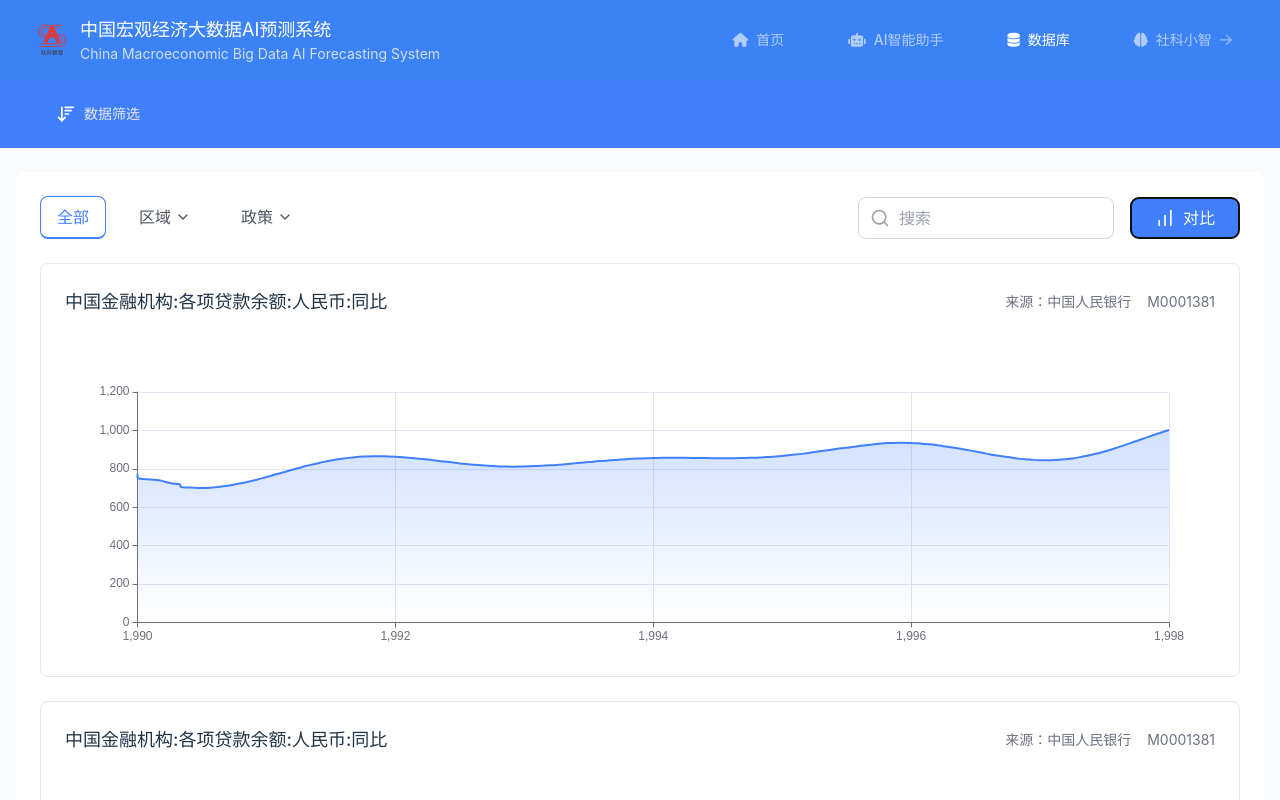
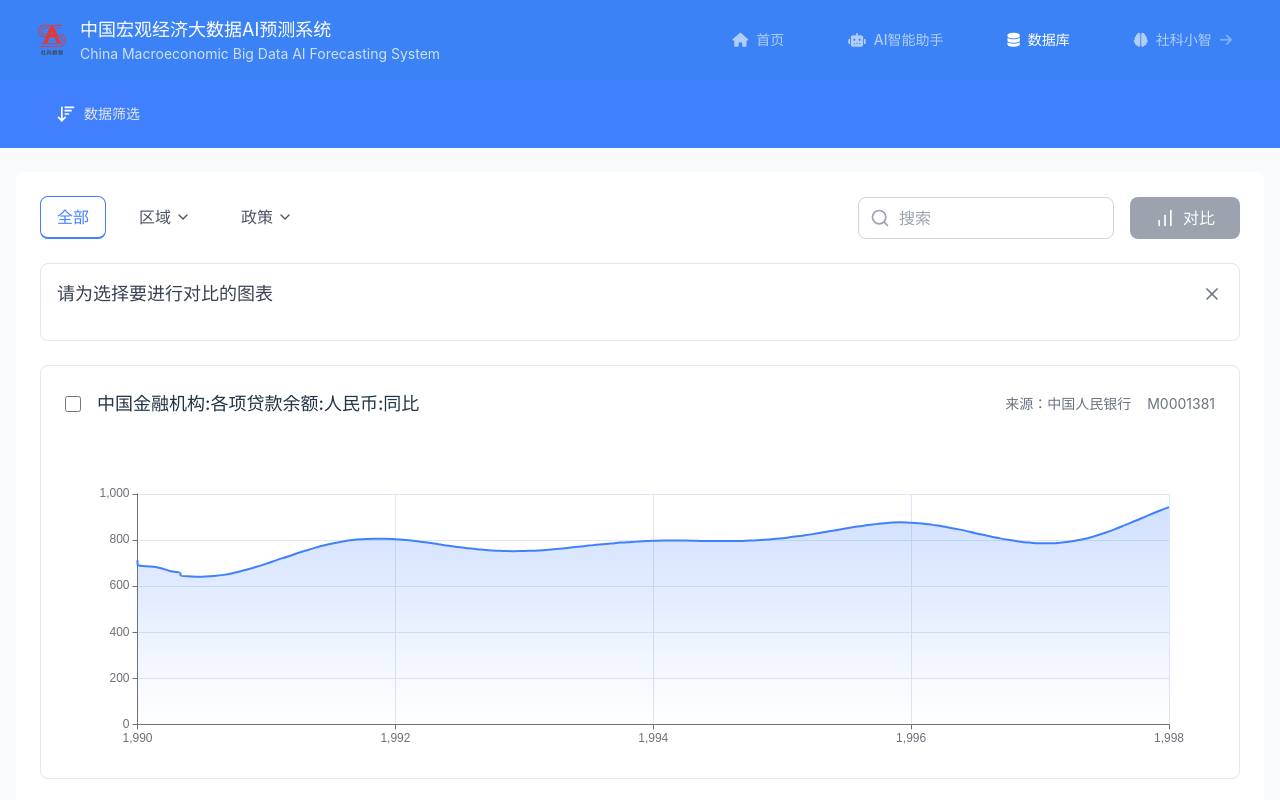
Before and after one commit to leebox20/mac-eco-web, a Vue app: page /database in a window 1280 px wide. Both pictures are taken after a click on the button "对比". Shown: the top 800 px of the page. Built offline with nearby package versions, Linux system fonts and the light colour scheme.

Commit message:
缺少loading

```diff
--- a/src/views/Database.vue
+++ b/src/views/Database.vue
@@ -1,7 +1,6 @@
 <template>
   <div class="min-h-screen bg-gray-50">
     <TheHeader />
-
 
     <!-- Subheader -->
     <div class="bg-[#4080ff] text-white py-6 px-4">
@@ -17,7 +16,9 @@
         <!-- Tabs and Search -->
         <div class="flex items-center justify-between mb-6">
           <div class="flex space-x-4">
-            <button class="text-[#4080ff] font-medium border-b-2 border-[#4080ff] px-4 py-2">全部</button>
+            <button class="text-[#4080ff] font-medium border-b-2 border-[#4080ff] px-4 py-2">
+              全部
+            </button>
             <div class="relative group">
               <button
                 class="text-gray-600 hover:text-[#4080ff] px-4 py-2 flex items-center"
@@ -64,38 +65,99 @@
               />
               <SearchIcon class="h-5 w-5 text-gray-400 absolute left-3 top-1/2 transform -translate-y-1/2" />
             </div>
-            <button class="bg-[#4080ff] text-white px-6 py-2 rounded-lg hover:bg-[#3070ff] flex items-center space-x-2">
+            <button
+              @click="toggleComparisonMode"
+              :class="[
+                'px-6 py-2 rounded-lg flex items-center space-x-2 transition-colors',
+                isComparisonMode
+                  ? 'bg-gray-400 text-white cursor-not-allowed'
+                  : 'bg-[#4080ff] text-white hover:bg-[#3070ff]',
+                selectedCharts.length >= 2 && isComparisonMode
+                  ? '!bg-[#4080ff] !cursor-pointer'
+                  : ''
+              ]"
+              :disabled="isComparisonMode && selectedCharts.length < 2"
+              @click.prevent="handleComparisonClick"
+            >
               <BarChartIcon class="h-5 w-5" />
-              <span>对比</span>
+              <span>{{ isLoading ? '对比中...' : '对比' }}</span>
             </button>
           </div>
         </div>
 
-        <!-- Chart Section -->
-        <div class="space-y-6">
-          <div v-for="i in 2" :key="i" class="border border-gray-200 rounded-lg p-6">
+        <!-- Comparison Selection Panel -->
+        <div v-if="isComparisonMode" class="mb-6 p-4 border border-gray-200 rounded-lg">
           <div class="flex items-center justify-between mb-4">
-              <h2 class="text-lg font-medium">中国金融机构:各项贷款余额:人民币:同比</h2>
-              <div class="text-gray-500 text-sm flex items-center space-x-4">
-                <span>来源：中国人民银行</span>
-                <span>M0001381</span>
+            <h3 class="text-lg font-medium text-gray-700">请为选择要进行对比的图表</h3>
+            <button
+              @click="closeComparisonMode"
+              class="text-gray-500 hover:text-gray-700"
+            >
+              <XIcon class="h-5 w-5" />
+            </button>
+          </div>
+          <div class="flex flex-wrap gap-3">
+            <div
+              v-for="item in selectedCharts"
+              :key="item.id"
+              class="flex items-center bg-gray-100 px-3 py-2 rounded-lg"
+            >
+              <span class="text-sm text-gray-700 mr-2">{{ item.title }}</span>
+              <button
+                @click="removeFromComparison(item)"
+                class="text-gray-400 hover:text-gray-600"
+              >
+                <XIcon class="h-4 w-4" />
+              </button>
             </div>
           </div>
-            <!-- ECharts Area Chart -->
+        </div>
+
+        <!-- Loading State -->
+        <div v-if="isLoading" class="fixed inset-0 bg-black bg-opacity-50 flex items-center justify-center z-50">
+          <div class="bg-white rounded-lg p-6 flex flex-col items-center">
+            <div class="animate-spin rounded-full h-12 w-12 border-b-2 border-[#4080ff] mb-4"></div>
+            <span class="text-gray-700">对比分析中...</span>
+          </div>
+        </div>
+
+        <!-- Chart Section -->
+        <div v-else class="space-y-6">
+          <div
+            v-for="(chart, i) in charts"
+            :key="i"
+            class="border border-gray-200 rounded-lg p-6"
+          >
+            <div class="flex items-center justify-between mb-4">
+              <div class="flex items-center space-x-4">
+                <input
+                  v-if="isComparisonMode"
+                  type="checkbox"
+                  :id="'chart-' + i"
+                  :checked="isChartSelected(chart)"
+                  @change="toggleChartSelection(chart)"
+                  class="w-4 h-4 text-[#4080ff] rounded border-gray-300 focus:ring-[#4080ff]"
+                />
+                <h2 class="text-lg font-medium">{{ chart.title }}</h2>
+              </div>
+              <div class="text-gray-500 text-sm flex items-center space-x-4">
+                <span>来源：{{ chart.source }}</span>
+                <span>{{ chart.code }}</span>
+              </div>
+            </div>
             <div class="h-80 w-full">
-              <v-chart class="chart" :option="chartOption" autoresize />
+              <v-chart class="chart" :option="chart.option" autoresize />
             </div>
           </div>
         </div>
       </div>
     </main>
     <TheFooter />
-
   </div>
 </template>
 
 <script setup>
-import { ref, onMounted, onUnmounted } from 'vue'
+import { ref, computed, onMounted, onUnmounted } from 'vue'
 import { use } from 'echarts/core'
 import { CanvasRenderer } from 'echarts/renderers'
 import { LineChart } from 'echarts/charts'
@@ -115,7 +177,7 @@ import {
   SearchIcon,
   ChevronDownIcon,
   BarChartIcon,
-  BrainCircuitIcon
+  XIcon
 } from 'lucide-vue-next'
 
 use([
@@ -127,22 +189,35 @@ use([
   DataZoomComponent,
 ])
 
-const generateData = () => {
-  const baseValue = Math.random() * 1000
-  const time = []
-  const value = []
-  for (let i = 0; i < 100; i++) {
-    const date = new Date(1990, 0, 1)
-    date.setDate(date.getDate() + i * 30)
-    time.push(date.getFullYear() + (date.getMonth() / 12))
-    value.push(Math.round((Math.sin(i / 5) * (i / 5 - 10) + i / 6) * 10 + baseValue))
+// State
+const isComparisonMode = ref(false)
+const selectedCharts = ref([])
+const isLoading = ref(false)
+const activeDropdown = ref(null)
+const regions = ref(['北京', '上海', '四川', '云南', '湖北', '贵州'])
+
+// Sample charts data
+const charts = ref([
+  {
+    id: 1,
+    title: '中国金融机构:各项贷款余额:人民币:同比',
+    source: '中国人民银行',
+    code: 'M0001381',
+    option: generateChartOption()
+  },
+  {
+    id: 2,
+    title: '中国:金融机构:外汇贷款余额:同比',
+    source: '中国人民银行',
+    code: 'M0001382',
+    option: generateChartOption()
   }
-  return { time, value }
-}
+])
 
+// Methods
+function generateChartOption() {
   const { time, value } = generateData()
-
-const chartOption = ref({
+  return {
     tooltip: {
       trigger: 'axis',
       formatter: function (params) {
@@ -207,10 +282,73 @@ const chartOption = ref({
         end: 100
       }
     ]
-})
+  }
+}
 
-const activeDropdown = ref(null)
-const regions = ref(['北京', '上海', '四川', '云南', '湖北', '贵州'])
+function generateData() {
+  const baseValue = Math.random() * 1000
+  const time = []
+  const value = []
+  for (let i = 0; i < 100; i++) {
+    const date = new Date(1990, 0, 1)
+    date.setDate(date.getDate() + i * 30)
+    time.push(date.getFullYear() + (date.getMonth() / 12))
+    value.push(Math.round((Math.sin(i / 5) * (i / 5 - 10) + i / 6) * 10 + baseValue))
+  }
+  return { time, value }
+}
+
+function toggleComparisonMode() {
+  isComparisonMode.value = !isComparisonMode.value
+  if (!isComparisonMode.value) {
+    selectedCharts.value = []
+  }
+}
+
+function closeComparisonMode() {
+  isComparisonMode.value = false
+  selectedCharts.value = []
+}
+
+function toggleChartSelection(chart) {
+  const index = selectedCharts.value.findIndex(c => c.id === chart.id)
+  if (index === -1) {
+    selectedCharts.value.push(chart)
+  } else {
+    selectedCharts.value.splice(index, 1)
+  }
+}
+
+function isChartSelected(chart) {
+  return selectedCharts.value.some(c => c.id === chart.id)
+}
+
+function removeFromComparison(chart) {
+  const index = selectedCharts.value.findIndex(c => c.id === chart.id)
+  if (index !== -1) {
+    selectedCharts.value.splice(index, 1)
+  }
+}
+
+async function handleComparisonClick() {
+  if (!isComparisonMode.value) {
+    toggleComparisonMode()
+    return
+  }
+
+  if (selectedCharts.value.length >= 2 && !isLoading.value) {
+    try {
+      isLoading.value = true
+      // 模拟 API 调用
+      await new Promise(resolve => setTimeout(resolve, 3000))
+    } catch (error) {
+      console.error('对比失败:', error)
+    } finally {
+      isLoading.value = false
+      closeComparisonMode()
+    }
+  }
+}
 
 const toggleDropdown = (dropdown) => {
   if (activeDropdown.value === dropdown) {
@@ -220,18 +358,17 @@ const toggleDropdown = (dropdown) => {
   }
 }
 
-const closeDropdowns = (e) => {
+// Lifecycle
+onMounted(() => {
+  document.addEventListener('click', (e) => {
     if (!e.target.closest('.group')) {
       activeDropdown.value = null
     }
-}
-
-onMounted(() => {
-  document.addEventListener('click', closeDropdowns)
+  })
 })
 
 onUnmounted(() => {
-  document.removeEventListener('click', closeDropdowns)
+  // Removed: document.removeEventListener('click', closeDropdowns)
 })
 </script>
 
```
Lines whose indentation alone changed are shown as unchanged.
